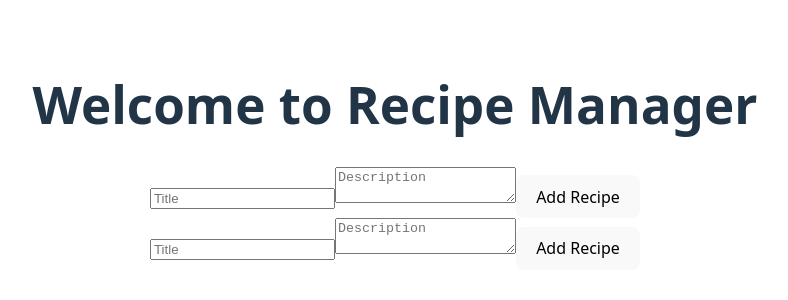
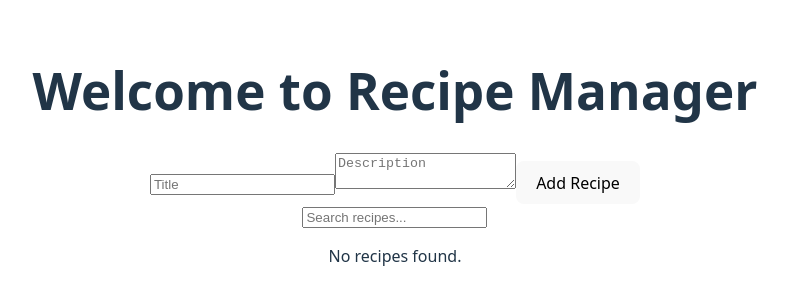
Before and after one commit to karim-99-99/alx-fe-reactjs, a React (Vite) app in the folder recipe-sharing-app/: page / in a window 1280 px wide. Shown: the part 244-544 px from the top of the page, without its empty margins (245-1033 px from the left). Built offline with nearby package versions, Linux system fonts and the light colour scheme.

Commit message:
Added alx-react-app project11

```diff
--- a/recipe-sharing-app/src/App.jsx
+++ b/recipe-sharing-app/src/App.jsx
@@ -15,9 +15,9 @@ const App = () => (
       <Route path="/recipe/:recipeId" element={<RecipeDetails />} />
     </Routes>
   </Router>
-
+{/*
     <RecipeList />
-    <AddRecipeForm />
+    <AddRecipeForm /> */}
   </div>
 );
 
--- a/recipe-sharing-app/src/components/RecipeList.jsx
+++ b/recipe-sharing-app/src/components/RecipeList.jsx
@@ -2,17 +2,33 @@ import { Link } from "react-router-dom";
 import useRecipeStore from "../storage/useRecipeStore";
 
 const RecipeList = () => {
-  const recipes = useRecipeStore((state) => state.recipes);
+  const filteredRecipes = useRecipeStore((state) => state.filteredRecipes);
+  const searchTerm = useRecipeStore((state) => state.searchTerm);
+  const setSearchTerm = useRecipeStore((state) => state.setSearchTerm);
+
 
   return (
     <div>
-      {recipes.map((recipe) => (
-        <div key={recipe.id}>
-          <h3>{recipe.title}</h3>
-          <p>{recipe.description}</p>
-          <Link to={`/recipe/${recipe.id}`}>View Details</Link>
-        </div>
-      ))}
+      {/* Search Input to Filter Recipes */}
+      <input
+        type="text"
+        placeholder="Search recipes..."
+        value={searchTerm}
+        onChange={(e) => setSearchTerm(e.target.value)}
+      />
+
+      {/* Display Filtered Recipes */}
+      {filteredRecipes.length > 0 ? (
+        filteredRecipes.map((recipe) => (
+          <div key={recipe.id}>
+            <h3>{recipe.title}</h3>
+            <p>{recipe.description}</p>
+            <Link to={`/recipe/${recipe.id}`}>View Details</Link>
+          </div>
+        ))
+      ) : (
+        <p>No recipes found.</p>
+      )}
     </div>
   );
 };
--- a/recipe-sharing-app/src/storage/useRecipeStore.js
+++ b/recipe-sharing-app/src/storage/useRecipeStore.js
@@ -1,32 +1,100 @@
-import {create } from 'zustand';
+// import {create } from 'zustand';
 
-const useRecipeStore = create(set => ({
-  recipes: [],
+// const useRecipeStore = create(set => ({
+//   recipes: [],
 
-searchTerm: '',
-setSearchTerm: (term) => set ({ searchTerm: term}),
+// searchTerm: '',
+// setSearchTerm: (term) => set ({ searchTerm: term}),
+
+// filteredRecipes: [],
+// filterRecipes: () => set(state => ({ filteredRecipes: state.recipes.filter(recipe => recipe.title.toLowerCase().includes(state.searchTerm.toLowerCase())})),
+//   addRecipe: (newRecipe) => set(state => ({ recipes: [...state.recipes, newRecipe] })),
+
+//   deleteRecipe: (id) => set(state => ({ recipes: state.recipes.filter((recipe) => recipe.id !== id),
+
+//   })),
+
+//   updateRecipe: (id ,updateRecipe) => set(state => ({recipes: state.recipes.map((recipe) => recipe.id === id ? {...recipe, ...updateRecipe } : recipe
+//   ),
+// })),
+
+//   setRecipes: (recipes) => set({ recipes })
+
+// }));
+
+// export default useRecipeStore;
 
 
-// filteredRecipes: [],
-// filterrecipes: () => set(state => ({
-// filteredRecipes: state.recipes.filter(recipe =>
-//   recipe.title.toLowerCase().includes(state.searchTerm.toLowerCase())
-// )
-// });
+import { create } from 'zustand';
+
+const useRecipeStore = create((set) => ({
+  recipes: [],
+  searchTerm: '',
+  filteredRecipes: [],
+  favourites:[],
+  recommendations:[],
+
+  addFavourite : (recipeId) =>
+    set((state) => ({
+      favourites: [...state.favourites,recipeId]
+    })
+    ) ,
+
+    removeFavourite: (recipeId) =>
+      set((state) => ({
+      favourites: state.favourites.filter(id => id!==recipeId)
+      })
+      ),
+
+    generateRecommendations: () =>
+      set((state) => {
+        const recommended = state.recipes.filter(recipe =>
+          state.favourites.includes(recipeId) && math.random() > 0.5
+        );
+        return { recommendations: recommended};
+      }
+      ),
 
 
-  addRecipe: (newRecipe) => set(state => ({ recipes: [...state.recipes, newRecipe] })),
+  setSearchTerm: (term) =>
+    set((state) => {
+      const filtered = state.recipes.filter((recipe) =>
+        recipe.title.toLowerCase().includes(term.toLowerCase())
+      );
+      return { searchTerm: term, filteredRecipes: filtered };
+    }),
 
-  deleteRecipe: (id) => set(state => ({ recipes: state.recipes.filter((recipe) => recipe.id !== id),
+  addRecipe: (newRecipe) =>
+    set((state) => ({
+      recipes: [...state.recipes, newRecipe],
+      filteredRecipes: state.searchTerm
+        ? [...state.recipes, newRecipe].filter((recipe) =>
+            recipe.title.toLowerCase().includes(state.searchTerm.toLowerCase())
+          )
+        : [...state.recipes, newRecipe],
+    })),
 
-  })),
+  deleteRecipe: (id) =>
+    set((state) => ({
+      recipes: state.recipes.filter((recipe) => recipe.id !== id),
+      filteredRecipes: state.filteredRecipes.filter((recipe) => recipe.id !== id),
+    })),
 
-  updateRecipe: (id ,updateRecipe) => set(state => ({recipes: state.recipes.map((recipe) => recipe.id === id ? {...recipe, ...updateRecipe } : recipe
-  ),
-})),
+  updateRecipe: (id, updatedRecipe) =>
+    set((state) => ({
+      recipes: state.recipes.map((recipe) =>
+        recipe.id === id ? { ...recipe, ...updatedRecipe } : recipe
+      ),
+      filteredRecipes: state.filteredRecipes.map((recipe) =>
+        recipe.id === id ? { ...recipe, ...updatedRecipe } : recipe
+      ),
+    })),
 
-  setRecipes: (recipes) => set({ recipes })
-
+  setRecipes: (recipes) =>
+    set({
+      recipes,
+      filteredRecipes: recipes, // Ensure filtered list is updated when setting new recipes
+    }),
 }));
 
 export default useRecipeStore;
```
Also changed, not shown: recipe-sharing-app/src/components/FavoritesList.jsx (added, +26 -0 lines), recipe-sharing-app/src/components/RecommendationsList.jsx (added, +28 -0 lines).
